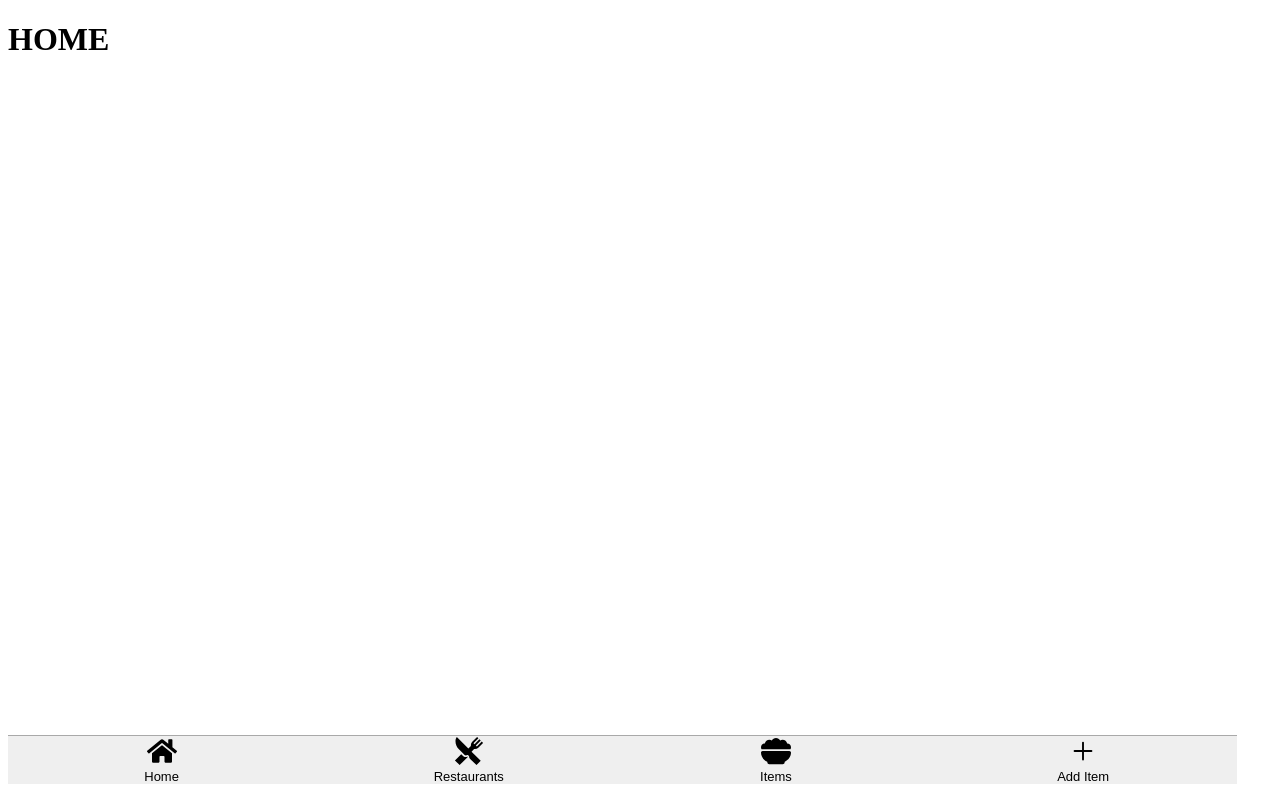
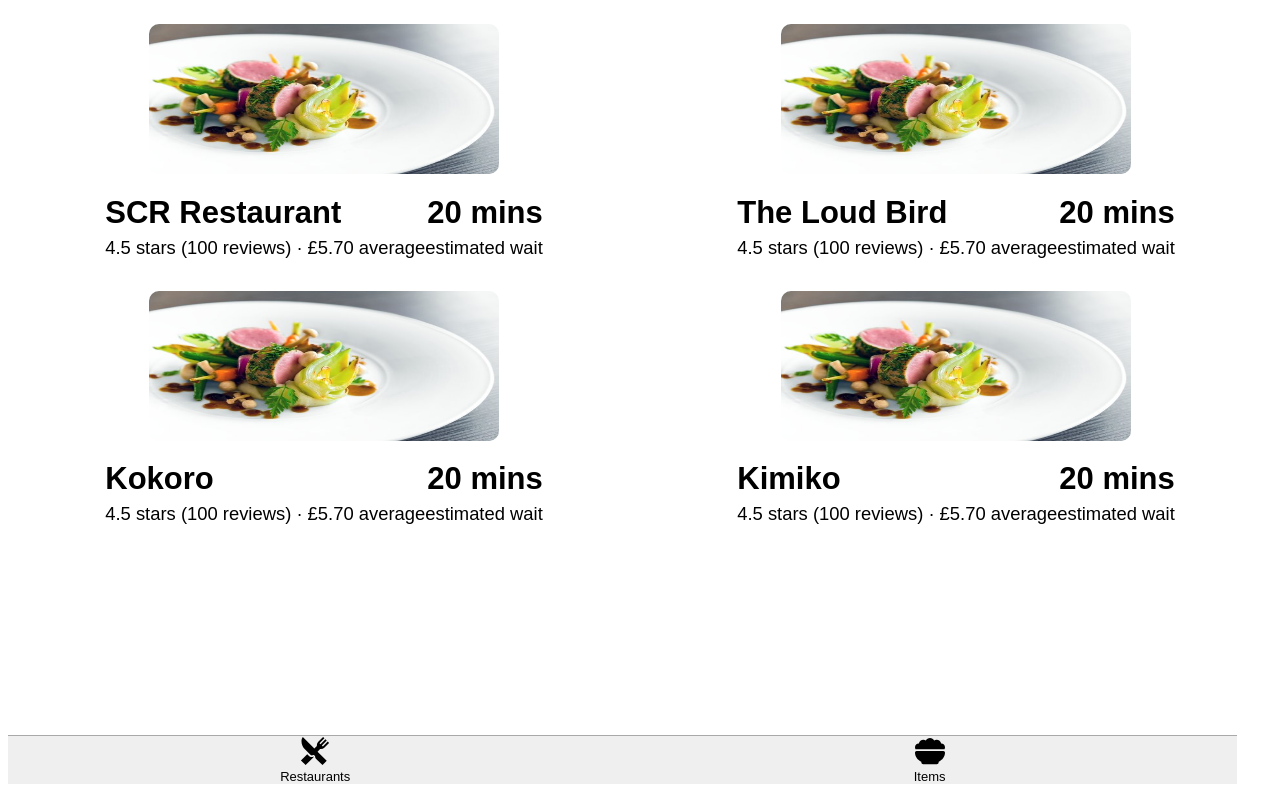
Before and after one commit to justinkeung1018/DRP_36, a React app: page / in a window 1280 px wide. Built offline with nearby package versions, Linux system fonts and the light colour scheme.

Commit message:
[@mr1322, @all22] altered navigation bar to simplify application

```diff
--- a/src/client/App.css
+++ b/src/client/App.css
@@ -20,7 +20,7 @@ nav {
 nav div {
   text-align: center;
   vertical-align: middle;
-  width: 24vw;
+  width: 48vw;
   background-color: #efefef;
 }
 
--- a/src/client/App.tsx
+++ b/src/client/App.tsx
@@ -3,7 +3,6 @@ import { Route, Routes, BrowserRouter } from "react-router-dom";
 import './App.css';
 import database from "./firebase";
 import {ref, get} from "firebase/database";
-import Home from './pages/Home';
 import Restaurants from './pages/Restaurants';
 import Items from './pages/Items';
 import Restaurant from './pages/Restaurant';
@@ -23,15 +22,9 @@ export const App = () => {
   return (
     <BrowserRouter>
         <Routes>
-      <Route
+    <Route
         path="/"
        element={
-          <Home />
-      }
-    />
-    <Route
-      path="restaurants"
-      element={
           <Restaurants />
       }
     />
--- a/src/client/components/Nav.tsx
+++ b/src/client/components/Nav.tsx
@@ -9,7 +9,7 @@ const Nav = () => {
     <div className="navigation-tab">
       <nav>
         <ul className="nav-list">
-          <li>
+          {/* <li>
             <Link to="/">
               <div className="nav-item">
                 <FaHome size={30} />
@@ -17,9 +17,9 @@ const Nav = () => {
                 Home
               </div>
             </Link>
-          </li>
+          </li> */}
           <li>
-            <Link to="/restaurants">
+            <Link to="/">
               <div className="nav-item">
                 <IoRestaurantSharp size={30} />
                 <br />
@@ -36,7 +36,7 @@ const Nav = () => {
               </div>
             </Link>
           </li>
-          <li>
+          {/* <li>
             <Link to="/items">
               <div className="nav-item">
                 <IoAddOutline size={30} />
@@ -44,7 +44,7 @@ const Nav = () => {
                 Add Item
               </div>
             </Link>
-          </li>
+          </li> */}
         </ul>
       </nav>
     </div>
--- a/src/client/pages/Home.tsx
+++ /dev/null
@@ -1,12 +0,0 @@
-import Nav from "../components/Nav";
-
-const Home = () => {
-  return (
-    <div>
-      <Nav />
-      <h1>HOME</h1>
-    </div>
-  );
-};
-
-export default Home;
```
